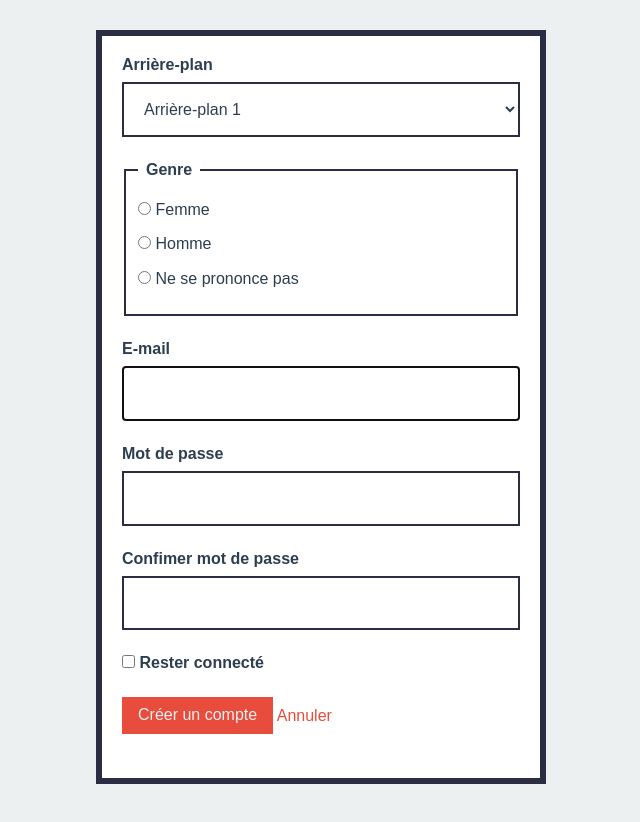
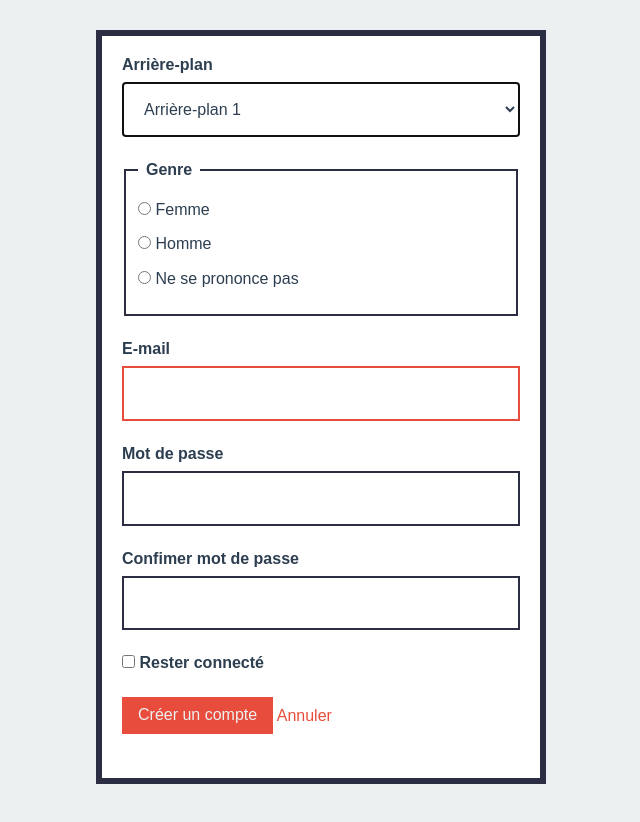
Before and after one commit to divtec-cejef/133a-mini-formulaire-fallinov, a plain HTML site: page index.html in a window 1280 px wide. Shown: the part 90-912 px from the top of the page, without its empty margins (319-959 px from the left). Drawn offline with Linux system fonts and the light colour scheme; a script that the page names is missing.

Commit message:
css type valides et invalides pour emails

```diff
--- a/css/main.css
+++ b/css/main.css
@@ -86,6 +86,14 @@ select {
     font-size: inherit;
     color: inherit;
 }
+/* Pour les champs emails invalides */
+input[type="email"]:invalid {
+    border-color: #e74c3c;
+}
+/* Pour les champs emails valides */
+input[type="email"]:valid {
+    border-color: darkgreen;
+}
 
 /* Pour les radios et checkbox */
 label input {
--- a/index.html
+++ b/index.html
@@ -20,7 +20,7 @@
     <ul>
         <li>
             <label for="bg">Arrière-plan</label>
-            <select id="bg" name="bg">
+            <select id="bg" name="bg" autofocus>
                 <!-- option[value="$.jpg"]{Arrière-plan $}*10 -->
                 <option value="1.jpg">Arrière-plan 1</option>
                 <option value="2.jpg">Arrière-plan 2</option>
@@ -53,7 +53,7 @@
         </li>
         <li>
             <label for="email">E-mail</label>
-            <input id="email" name="email" type="email" autofocus required>
+            <input id="email" name="email" type="email" required>
         </li>
         <li>
             <label for="mot-de-passe">Mot de passe</label>
```
